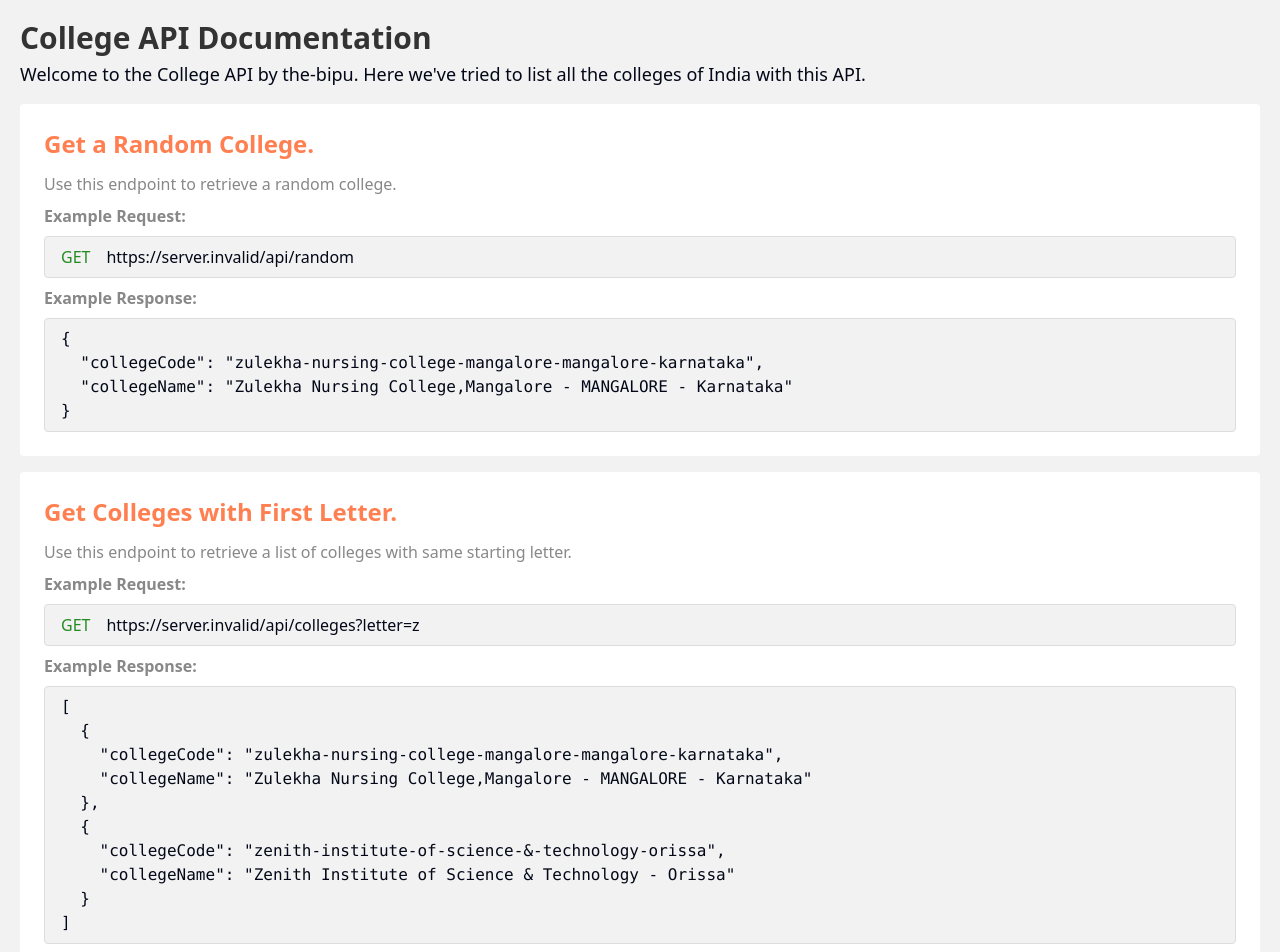
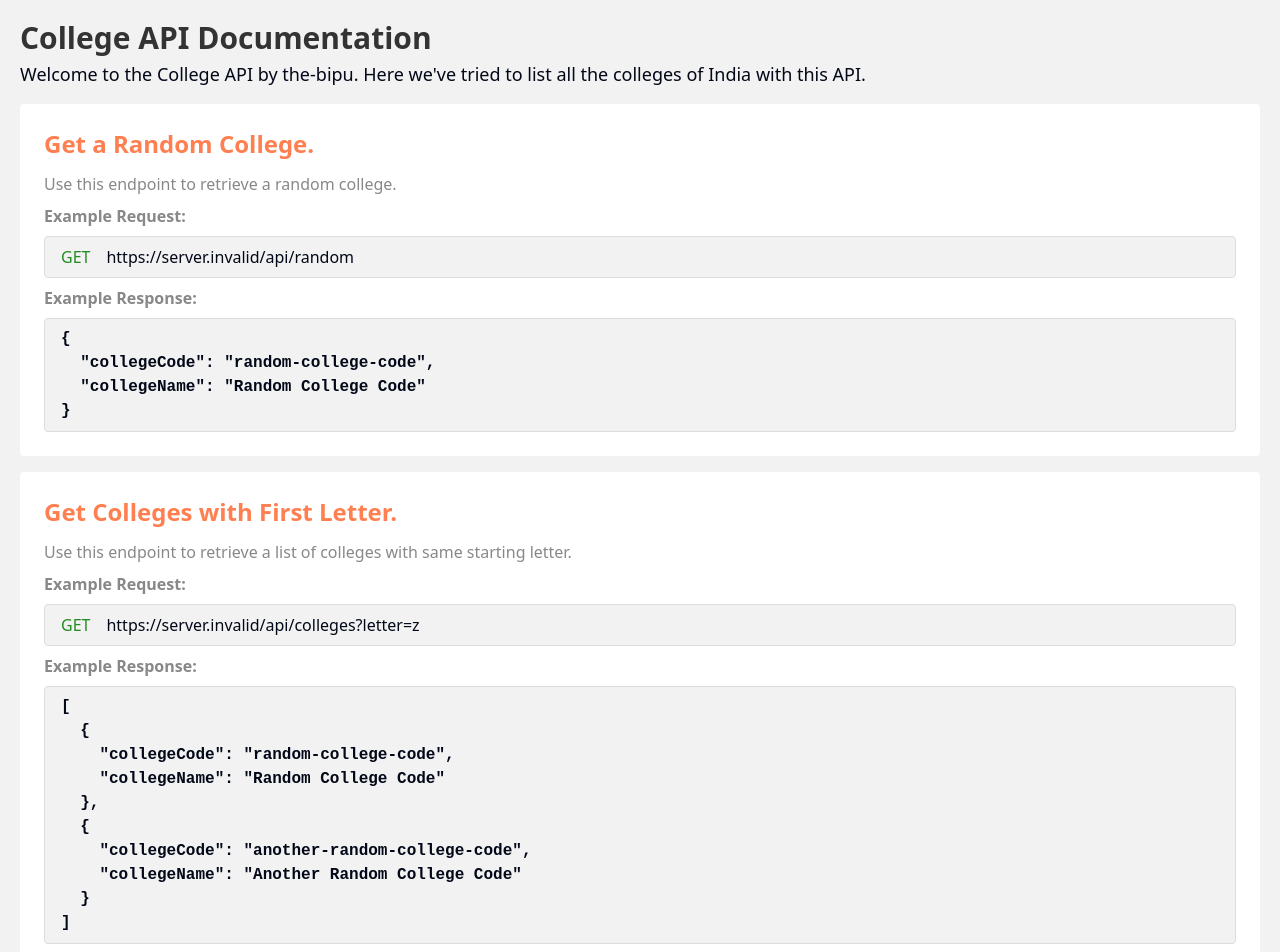
Before and after one commit to the-bipu/college-api-nextjs, a Next.js app: page / in a window 1280 px wide. Shown: the top 952 px of the page. Built offline with nearby package versions, Linux system fonts and the light colour scheme; no server answers.

Commit message:
Update index.tsx

```diff
--- a/app/globals.css
+++ b/app/globals.css
@@ -1,3 +1,5 @@
+@import url("https://fonts.googleapis.com/css2?family=Courier+Prime:ital,wght@0,400;0,700;1,400;1,700&display=swap");
+
 @tailwind base;
 @tailwind components;
 @tailwind utilities;
@@ -96,3 +98,8 @@
     padding: 0.25em 0.75em;
   }
 }
+
+.Courier {
+  font-family: 'Courier New', Courier, monospace;
+  font-weight: 600;
+}
--- a/pages/index.tsx
+++ b/pages/index.tsx
@@ -5,18 +5,18 @@ import React from 'react'
 const Index = () => {
 
     const college = {
-        collegeCode: "zulekha-nursing-college-mangalore-mangalore-karnataka",
-        collegeName: "Zulekha Nursing College,Mangalore - MANGALORE - Karnataka",
+        collegeCode: "random-college-code",
+        collegeName: "Random College Code",
     };
 
     const collegeList = [
         {
-            collegeCode: "zulekha-nursing-college-mangalore-mangalore-karnataka",
-            collegeName: "Zulekha Nursing College,Mangalore - MANGALORE - Karnataka",
+            collegeCode: "random-college-code",
+            collegeName: "Random College Code",
         },
         {
-            collegeCode: "zenith-institute-of-science-&-technology-orissa",
-            collegeName: "Zenith Institute of Science & Technology - Orissa",
+            collegeCode: "another-random-college-code",
+            collegeName: "Another Random College Code",
         }
     ];
 
@@ -68,7 +68,7 @@ const Index = () => {
                             >{process.env.NEXT_PUBLIC_BASE_URL}/api/random</span>
                         </div>
                         <p className="text-[#888] font-semibold mb-2">Example Response:</p>
-                        <pre className="bg-[#f2f2f2] rounded px-4 py-2 border border-[#ddd] flex flex-row gap-4 space-mono">
+                        <pre className="bg-[#f2f2f2] rounded px-4 py-2 border border-[#ddd] flex flex-row gap-4 Courier">
                             {JSON.stringify(college, null, 2)}
                         </pre>
                     </div>
@@ -87,7 +87,7 @@ const Index = () => {
                             >{process.env.NEXT_PUBLIC_BASE_URL}/api/colleges?letter=z</span>
                         </div>
                         <p className="text-[#888] font-semibold mb-2">Example Response:</p>
-                        <pre className="bg-[#f2f2f2] rounded px-4 py-2 border border-[#ddd] flex flex-row gap-4 space-mono">
+                        <pre className="bg-[#f2f2f2] rounded px-4 py-2 border border-[#ddd] flex flex-row gap-4 Courier">
                             {JSON.stringify(collegeList, null, 2)}
                         </pre>
                     </div>
@@ -106,7 +106,7 @@ const Index = () => {
                             >{process.env.NEXT_PUBLIC_BASE_URL}/api/college</span>
                         </div>
                         <p className="text-[#888] font-semibold mb-2">Example Response:</p>
-                        <pre className="bg-[#f2f2f2] rounded px-4 py-2 border border-[#ddd] flex flex-row gap-4 space-mono">
+                        <pre className="bg-[#f2f2f2] rounded px-4 py-2 border border-[#ddd] flex flex-row gap-4 Courier">
                             {JSON.stringify(collegeList, null, 2)}
                         </pre>
                     </div>
```
